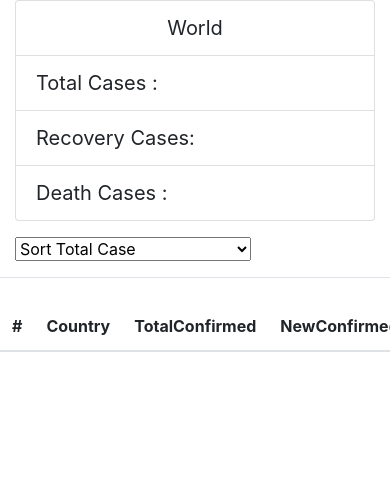
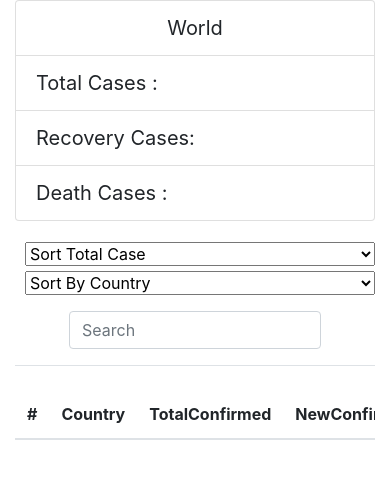
Before and after one commit to Afiffudin-au/VANILLA-JS-CORONA-API, a plain HTML site: page index.html in a window 390 px wide. Drawn offline with nearby package versions, Linux system fonts and the light colour scheme; no server answers.

Commit message:
Create Search Box

```diff
--- a/index.html
+++ b/index.html
@@ -11,10 +11,41 @@
     table{
       width: 100%;
     }
+    .sort{
+        margin-left: 10px;
+    }
+    @media (max-width: 576px) {
+      table td ,table th{
+        font-size: medium;
+      }
+      .sort-menu{
+        display: flex;
+        justify-content: end;
+        flex-direction: column;
+      }
+      .sort{
+        margin-top: 5px;
+      }
+    }
+
+    @media(max-width:320px){
+      table td ,table th{
+        font-size: medium;
+      }
+      .sort-menu{
+        display: flex;
+        justify-content: end;
+        flex-direction: column;
+
+      }
+      .sort{
+        margin-top: 5px;
+      }
+    }
   </style>
 </head>
 <body>
-  <div class="container">
+  <div class="container ">
     <div class="row d-flex justify-content-center">
       <div class="col-md-8">
         <ul class="list-group">
@@ -37,15 +68,24 @@
       </div>
     </div>
   </div>
-  <div class="container my-3">
+  <div class="container my-3 sort-menu d-flex justify-content-center">
     <select class="sort">
       <option class="dropdown-toggle">Sort Total Case</option>
       <option class="dropdown-item" value="sortlargest">sort total case from largest</option>
       <option class="dropdown-item" value="sortsmalles">sort total case from smallest</option>
     </select>
+    <select class="sort sort-alphabet">
+      <option class="dropdown-toggle">Sort By Country </option>
+      <option class="dropdown-item" value="a_z">A-Z</option>
+      <option class="dropdown-item" value="z_a">Z-A</option>
+    </select>
+  </div>
+  <div class="container-fluid">
+     <input class="form-control " id="tableSearch" type="text" placeholder="Search" style="width: 70%; margin: auto;">
   </div>
 
-  <div class="table-responsive my-3">
+  <div class="container">
+    <div class="table-responsive my-3">
     <table class="table">
         <thead>
           <tr>
@@ -63,6 +103,8 @@
         </tbody>
       </table>
   </div>
+  </div>
+
 
 
   <link rel="stylesheet" href="https://stackpath.bootstrapcdn.com/bootstrap/4.5.0/css/bootstrap.min.css" integrity="sha384-9aIt2nRpC12Uk9gS9baDl411NQApFmC26EwAOH8WgZl5MYYxFfc+NcPb1dKGj7Sk" crossorigin="anonymous">
```
